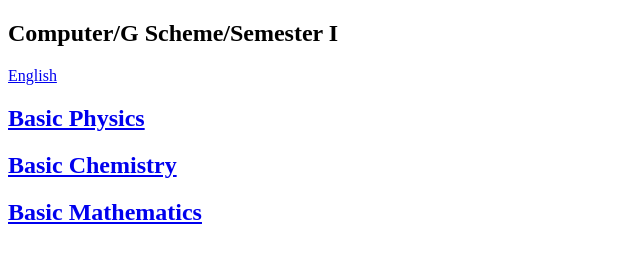
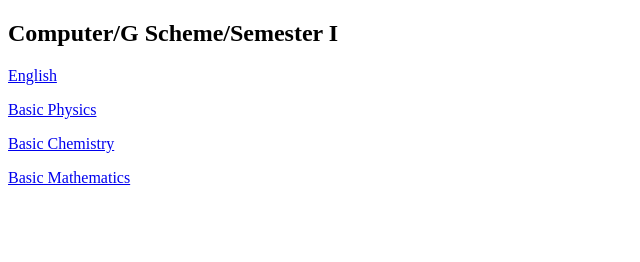
Before and after one commit to A1K2S3/computer, a plain HTML site: page Computer/G Scheme/Semester/Sem I/Sem I.html in a window 1280 px wide. Shown: the whole page, without its empty margins (0-640 px from the left). Drawn offline with Linux system fonts and the light colour scheme.

Commit message:
Changes inor

```diff
--- a/Computer/G Scheme/Semester/Sem I/Sem I.html
+++ b/Computer/G Scheme/Semester/Sem I/Sem I.html
@@ -9,8 +9,8 @@
 <body>
 	<h2> Computer/G Scheme/Semester I </h2>
 	<p> <a href="./english.html"> English </a> </p>
-	<h2> <a href="./basicPhysics.html"> Basic Physics </a> </h2>
-	<h2> <a href="./basicChemistry.html"> Basic Chemistry </a> </h2>
-	<h2> <a href="./basicMaths.html"> Basic Mathematics </a> </h2>
+	<p> <a href="./basicPhysics.html"> Basic Physics </a> </p>
+	<p> <a href="./basicChemistry.html"> Basic Chemistry </a> </p>
+	<p> <a href="./basicMaths.html"> Basic Mathematics </a> </p>
 </body>
 </html>
```
